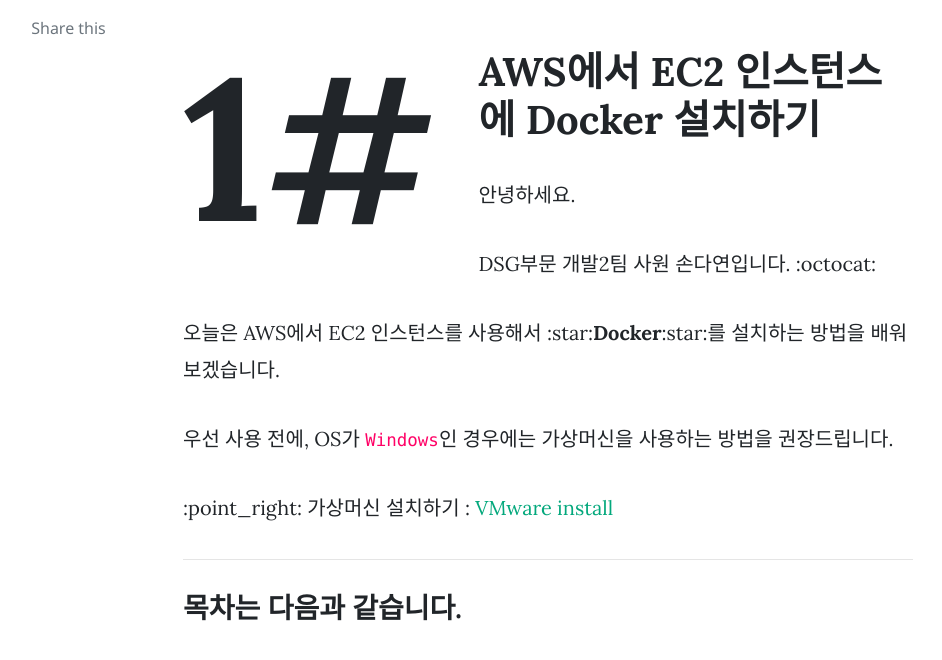
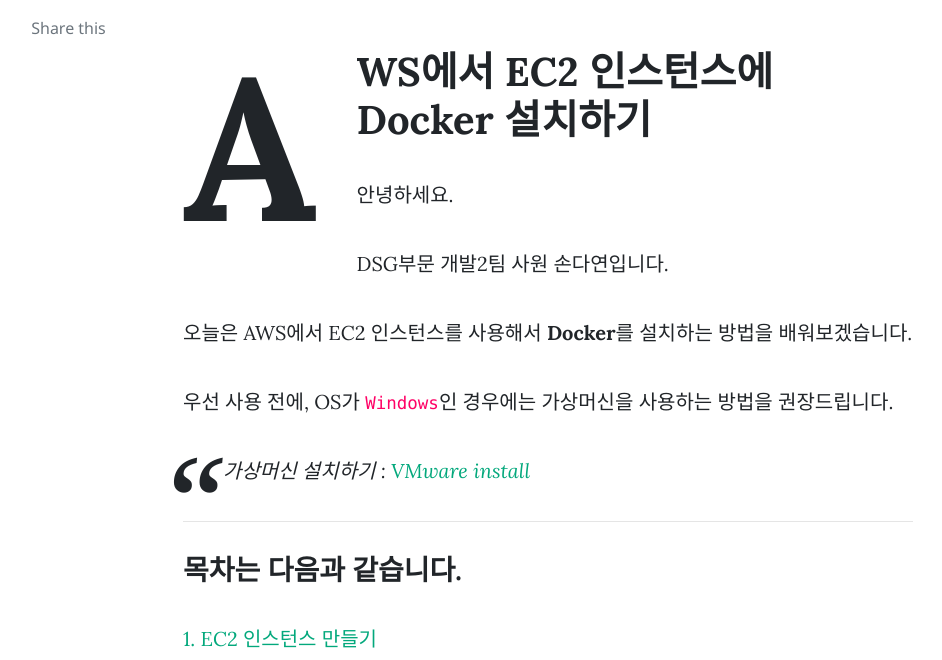
Before and after one commit to MegazoneDSG/megazonedsg.github.io, a Jekyll site: the page built from _posts/2019-09-01-1-Make-Docker.md, in a window 1280 px wide and 900 px high, scrolled down 228 px, cut to the strip 240-900 px from the top of the window. Shown: the whole strip, without its empty margins (187-1129 px from the left). Built offline with Jekyll 4.4.1, drawn with Linux system fonts in a browser that asks for light colours; nearby versions of some CDN libraries; comment, search, counter and statistics services are not loaded.

Commit message:
Update 2019-09-01-1-Make-Docker.md
이모티콘이 삽입되지 않아 제거

````diff
--- a/_posts/2019-09-01-1-Make-Docker.md
+++ b/_posts/2019-09-01-1-Make-Docker.md
@@ -15,17 +15,17 @@
 introduction: AWS에서 EC2 인스턴스를 사용해서 `Docker`를 설치해보자.
 ---
 
-# 1# AWS에서 EC2 인스턴스에 Docker 설치하기
+# AWS에서 EC2 인스턴스에 Docker 설치하기
 
 안녕하세요.
 
-DSG부문 개발2팀 사원 손다연입니다. :octocat:
+DSG부문 개발2팀 사원 손다연입니다.
 
-오늘은 AWS에서 EC2 인스턴스를 사용해서 :star:**Docker**:star:를 설치하는 방법을 배워보겠습니다.
+오늘은 AWS에서 EC2 인스턴스를 사용해서 **Docker**를 설치하는 방법을 배워보겠습니다.
 
 우선 사용 전에, OS가 `Windows`인 경우에는 가상머신을 사용하는 방법을 권장드립니다.
 
-:point_right: 가상머신 설치하기 : [VMware install](https://m.blog.naver.com/PostView.nhn?blogId=bellship99&logNo=221164040584&proxyReferer=https%3A%2F%2Fwww.google.com%2F)
+> 가상머신 설치하기 : [VMware install](https://m.blog.naver.com/PostView.nhn?blogId=bellship99&logNo=221164040584&proxyReferer=https%3A%2F%2Fwww.google.com%2F)
 
 ---
 
@@ -59,11 +59,11 @@
 
 ---
 
-:bulb: **TIP 1**
-키 페어는 기존에 쓰시던 것을 사용해도 되며, 새로운 키 페어를 생성하신 경우엔 파일을 잘 보관해주시길 바랍니다.
+> **TIP 1**
+> 키 페어는 기존에 쓰시던 것을 사용해도 되며, 새로운 키 페어를 생성하신 경우엔 파일을 잘 보관해주시길 바랍니다.
 
-:bulb: **TIP 2**
-가상머신을 사용하여 작업할 경우에는 가상머신 안에 키 페어 파일을 복사해서 넣어두셔야 합니다.
+> **TIP 2**
+> 가상머신을 사용하여 작업할 경우에는 가상머신 안에 키 페어 파일을 복사해서 넣어두셔야 합니다.
 
 ---
 
@@ -249,8 +249,8 @@
 [ec2-user@ip-172-31-18-132 ~]$ docker-machine create --driver amazonec2 aws-node2
 [ec2-user@ip-172-31-18-132 ~]$ docker-machine create --driver amazonec2 aws-node3
 ```
-:bulb: **TIP 3**
-하나 생성하는데 시간이 조금 소요되기 때문에, 창을 3개를 켜 놓은 후 생성하면 시간이 단축됩니다.
+> **TIP 3**
+> 하나 생성하는데 시간이 조금 소요되기 때문에, 창을 3개를 켜 놓은 후 생성하면 시간이 단축됩니다.
 
 ```
 [ec2-user@ip-172-31-18-132 ~]$ docker-machine ls
````
